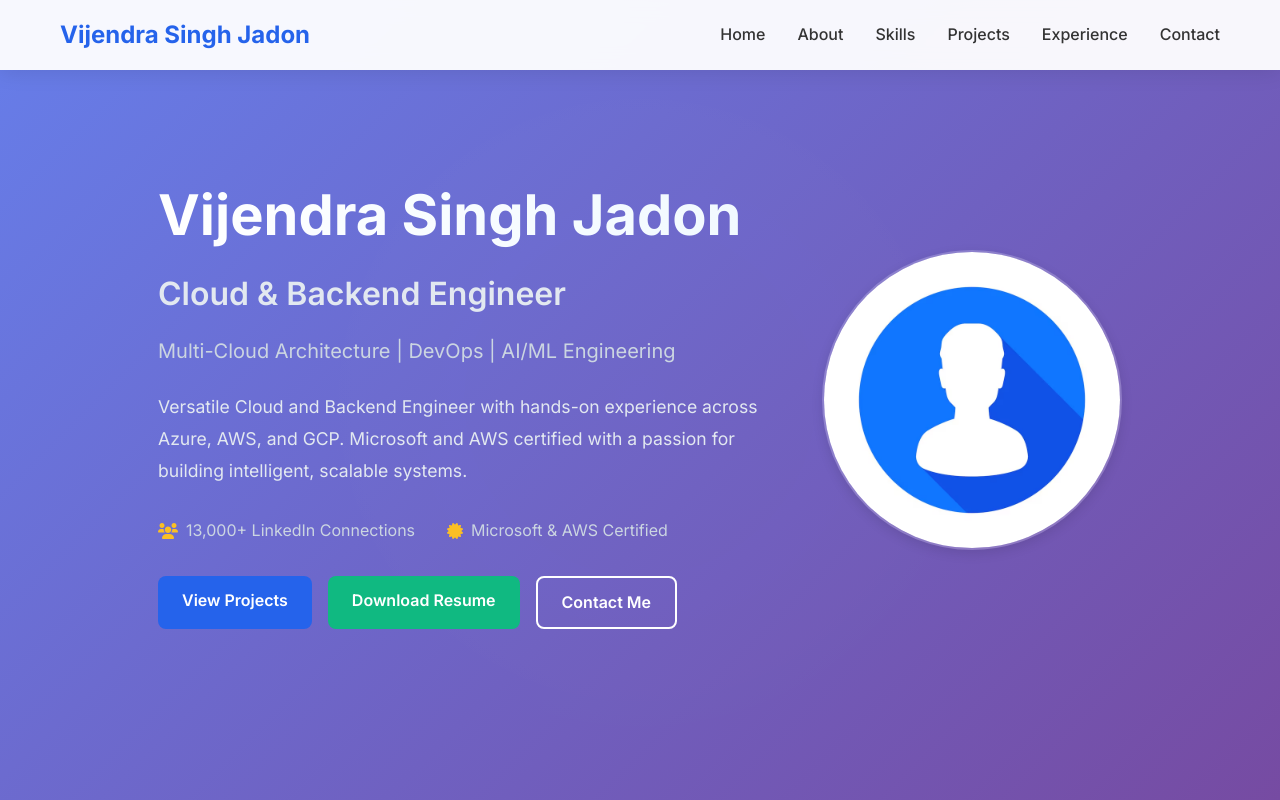
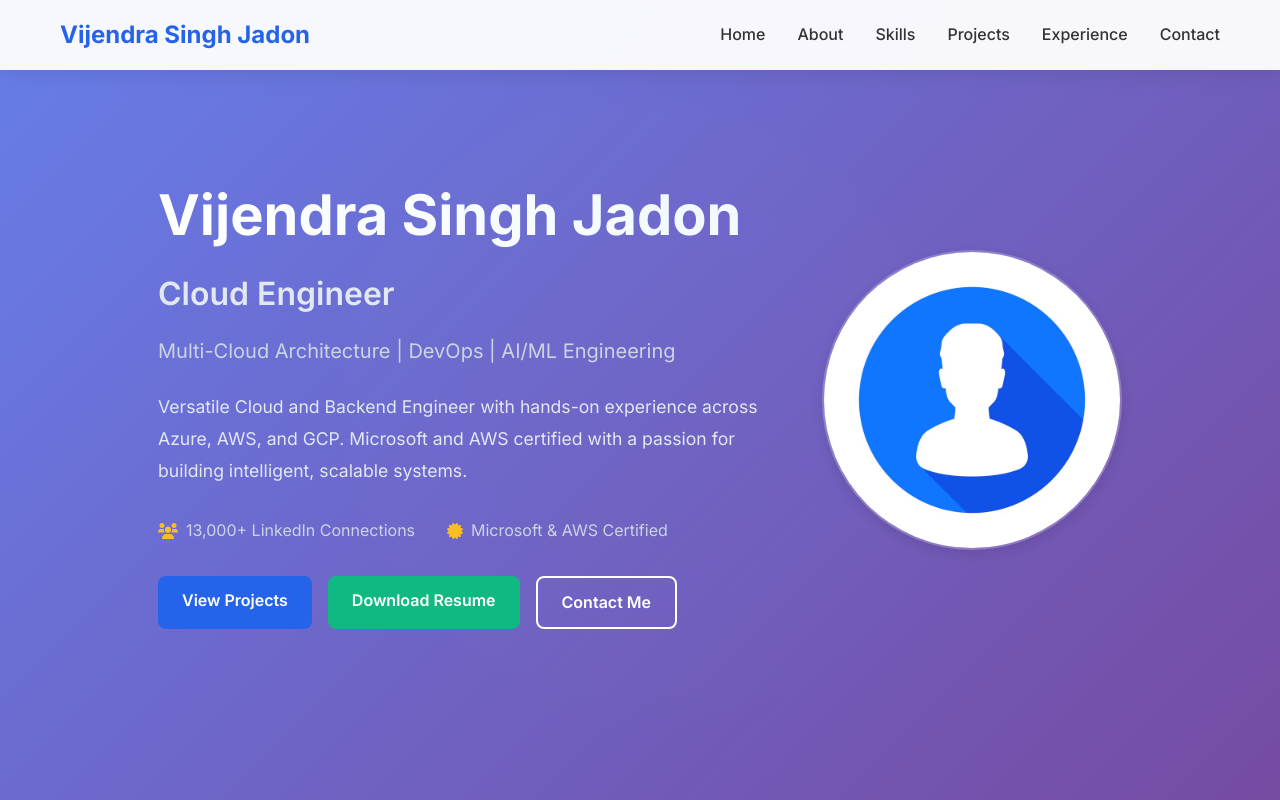
Before and after one commit to ivijendrajadoun/portfolio-website, a plain HTML site: page index.html in a window 1280 px wide. Shown: the top 800 px of the page. Drawn offline with Linux system fonts and the light colour scheme.

Commit message:
Update index.html1

```diff
--- a/index.html
+++ b/index.html
@@ -49,7 +49,7 @@
             <div class="hero-content">
                 <h1 class="hero-title">
                     <span class="name">Vijendra Singh Jadon</span>
-                    <span class="role">Cloud & Backend Engineer</span>
+                    <span class="role">Cloud Engineer</span>
                 </h1>
                 <p class="hero-subtitle">Multi-Cloud Architecture | DevOps | AI/ML Engineering</p>
                 <p class="hero-description">
```
